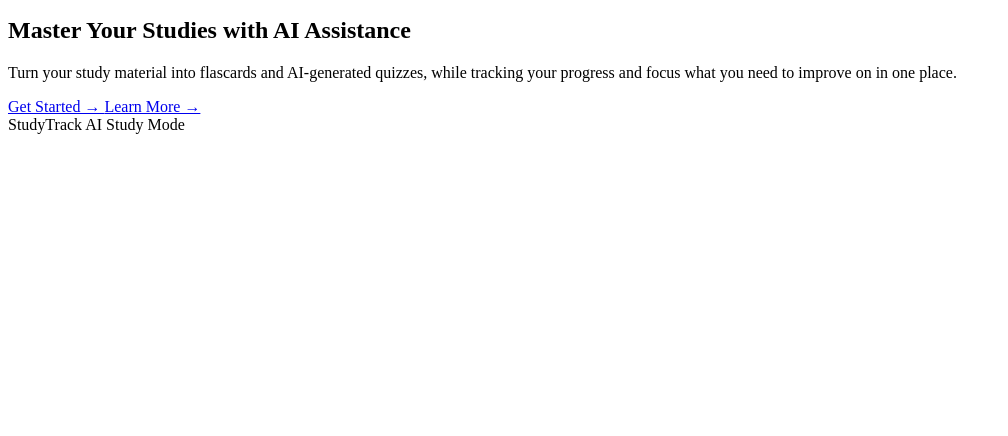
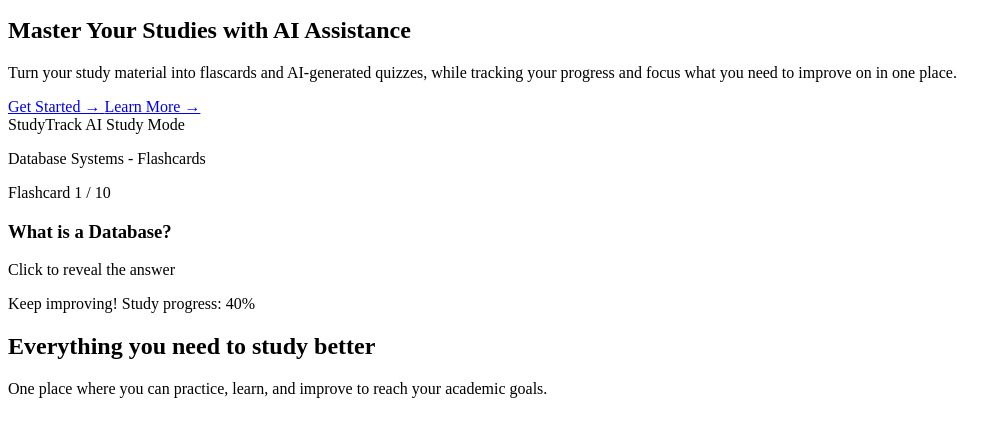
Before and after one commit to claudiagonza232-web/StudyTrack-Ai, a plain HTML site: page Frontend/index.html in a window 1280 px wide. Shown: the part 66-502 px from the top of the page, without its empty margins (0-1008 px from the left). Drawn offline with Linux system fonts and the light colour scheme.

Commit message:
Flash card sample

```diff
--- a/Frontend/index.html
+++ b/Frontend/index.html
@@ -49,9 +49,32 @@
                     Study Mode
                 </span>
             </div>
+     <p class="preview-subtitle">
+        Database Systems - Flashcards
+     </p>
 
+     <div class="preview-flashcards">
+        <span> Flashcard 1 / 10</span>
+        <h3>What is a Database?</h3>
+        <p>Click to reveal the answer</p>
+     </div>
 
+     <div class="preview-flashcards">
+        <span>Keep improving!</span>
+        <span>Study progress: 40%</span>
+        </div>
+     </div>
     </section>
+
+    <!-- Features-->
+     <section id="features" class="features">
+        <div class="feature-heading">
+            <h2>Everything you need to study better</h2>
+            <p>
+                One place where you can practice, learn,
+                and improve to reach your academic goals.
+            </p>
+        </div>
 </main>
 
 </body>
```
